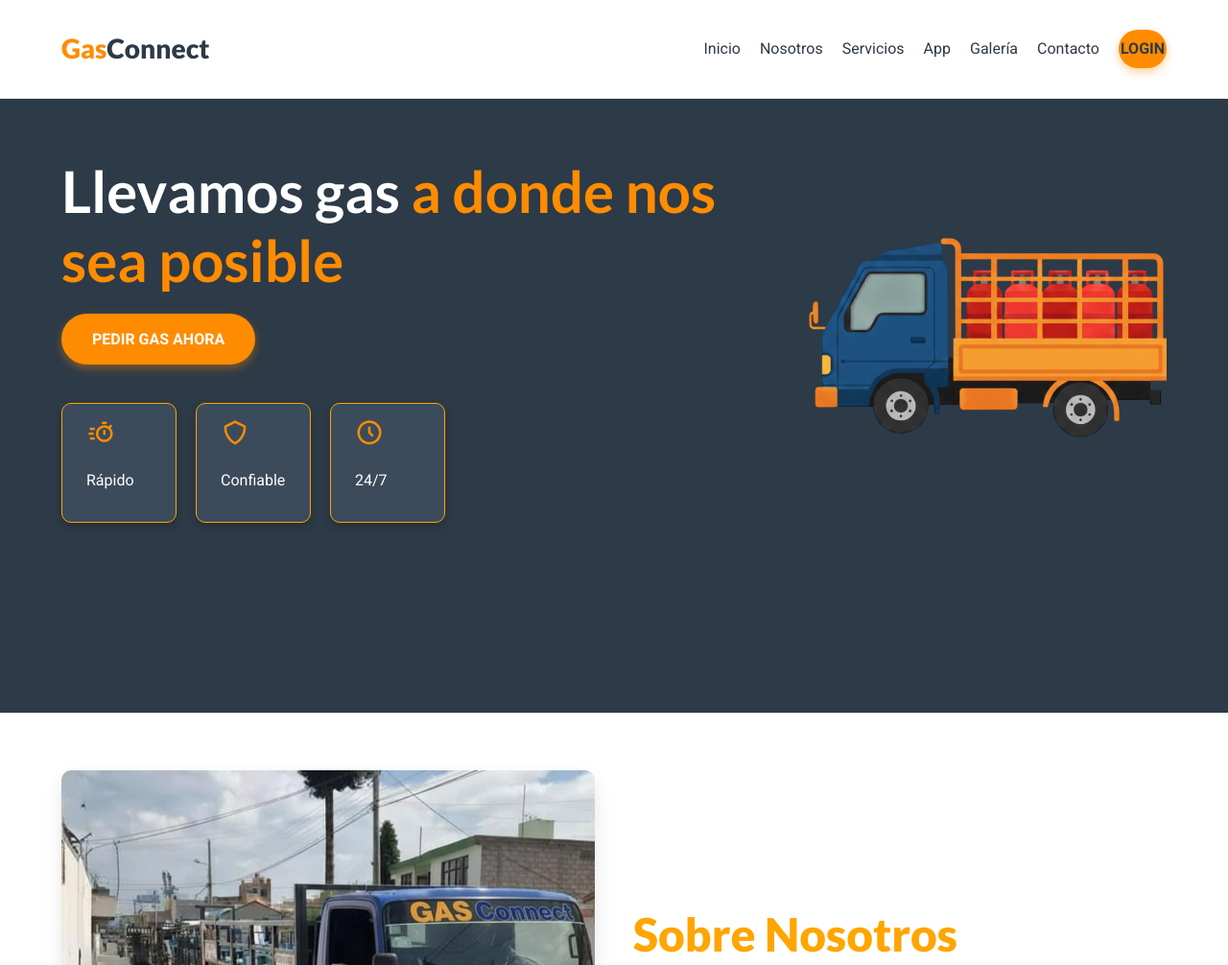
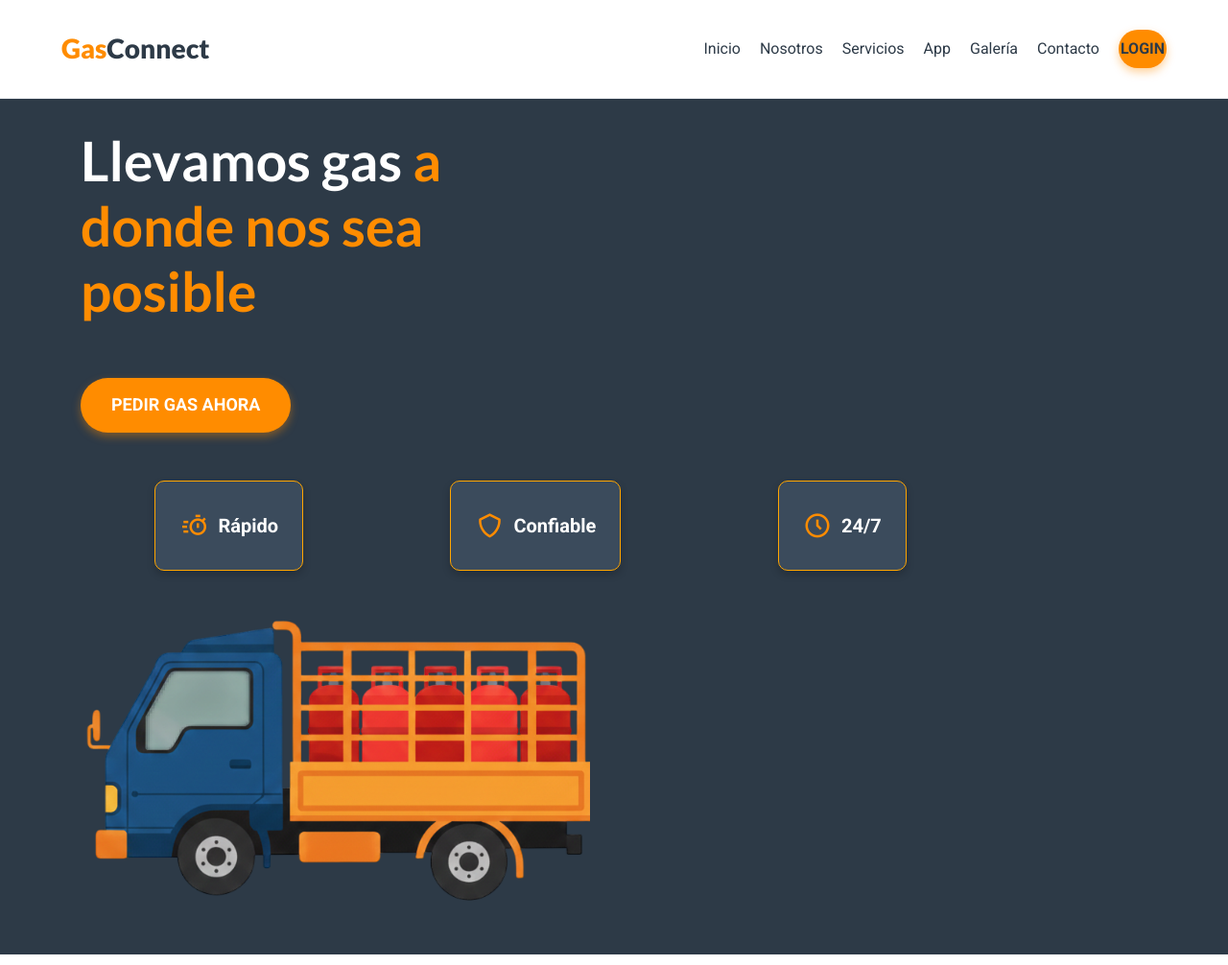
Before and after one commit to emita-02/Diseno-de-Interfaces, a plain HTML site: page GASCONNECT/index.html in a window 1280 px wide. Shown: the top 1006 px of the page at 96% size. Drawn offline with nearby package versions, Linux system fonts and the light colour scheme.

Commit message:
Refactor CSS styles for improved organization

```diff
--- a/GASCONNECT/css/styles.css
+++ b/GASCONNECT/css/styles.css
@@ -147,35 +147,37 @@
 .section-title{
     color: var(--c4);
 }
-.hero {
+.hero{
     background-color: var(--c5);
-    padding: 6rem 0;
-    min-height: 80vh;
+    padding-bottom: 2rem;
 }
-.hero-grid {
-    display: grid;
-    gap: 3rem;
+.hero-text-content {
+    padding: 3rem ;
+    font-size: 19px;
+    color: var(--c1);
     text-align: center;
 }
-.hero-text-content h2 {
-    font-size: 4rem;
-    color: var(--c1);
-    margin-bottom: 2rem;
-}
-.hero-image img {
-    max-width: 80%;
+.hero-image img{
+    padding: 2.5rem;
+    max-width: 100%;
     height: auto;
 }
 .hero-features {
+    padding: 2rem;
+    display: grid;
+    grid-template-columns: repeat(auto-fit, minmax(120px, 1fr));
+    gap: 1rem;
+    justify-items: center;
+}
+.feature-card {
     display: flex;
     justify-content: center;
-    flex-wrap: wrap;
-    gap: 2rem;
-    margin-top: 2rem;
-}
-.feature-card {
+    align-items: center;
+    gap: 1rem;
+    font-size: 1.2rem;
+    font-weight: 600;
     background-color: #3B4B5C;
-    padding: 1.5rem 2.5rem;
+    padding: 1rem 2.5rem;
     border-radius: 1rem;
     color: var(--c1);
     border: 1px solid var(--c4);
@@ -186,38 +188,39 @@
 .feature-card:hover {
     transform: translateY(-5px);
 }
-.feature-card i {
+.bx {
     font-size: 3rem;
     color: var(--c3);
-    margin-bottom: 0.5rem;
 }
 
-@media (min-width: 992px) {
+@media (width > 768px) {
     .hero-grid {
-        grid-template-columns: 2fr 1fr;
-        grid-template-areas:
-            "text image"
-            "features features";
+        display: flex;
+        flex-wrap: wrap;
         align-items: center;
+    }
+    .hero-text-content a{
+        font-size: 1.8rem;
+    }
+    .hero-text-content{
         text-align: left;
+        font-size: 3.8rem;
+        padding-left: 2rem;
     }
-    .hero-text-content {
-        grid-area: text;
-    }
-    .hero-text-content h2 {
-        font-size: 6rem;
-    }
-    .hero-image {
-        grid-area: image;
-        text-align: right;
-    }
-    .hero-image img {
-        max-width: 100%;
+    .hero-text-content,
+    .hero-image{
+        width: 50%;
     }
     .hero-features {
-        grid-area: features;
-        justify-content: flex-start;
-        margin-top: 4rem;
+        flex: 1;
+        justify-items: center;
+    }
+
+    .feature-card{
+        font-size: 2rem;
+    }
+    .bx{
+        font-size: 3rem;
     }
 }
 
```
